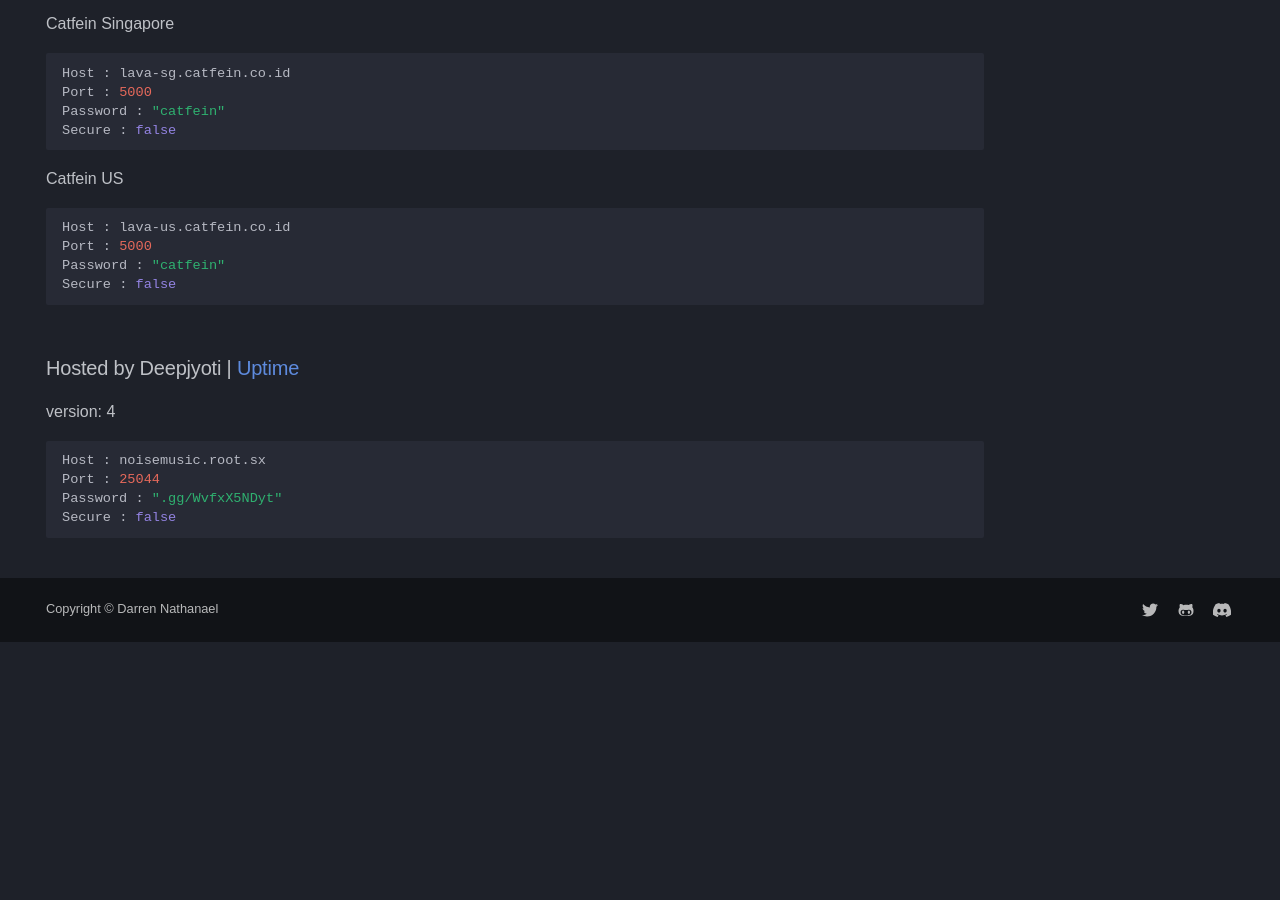
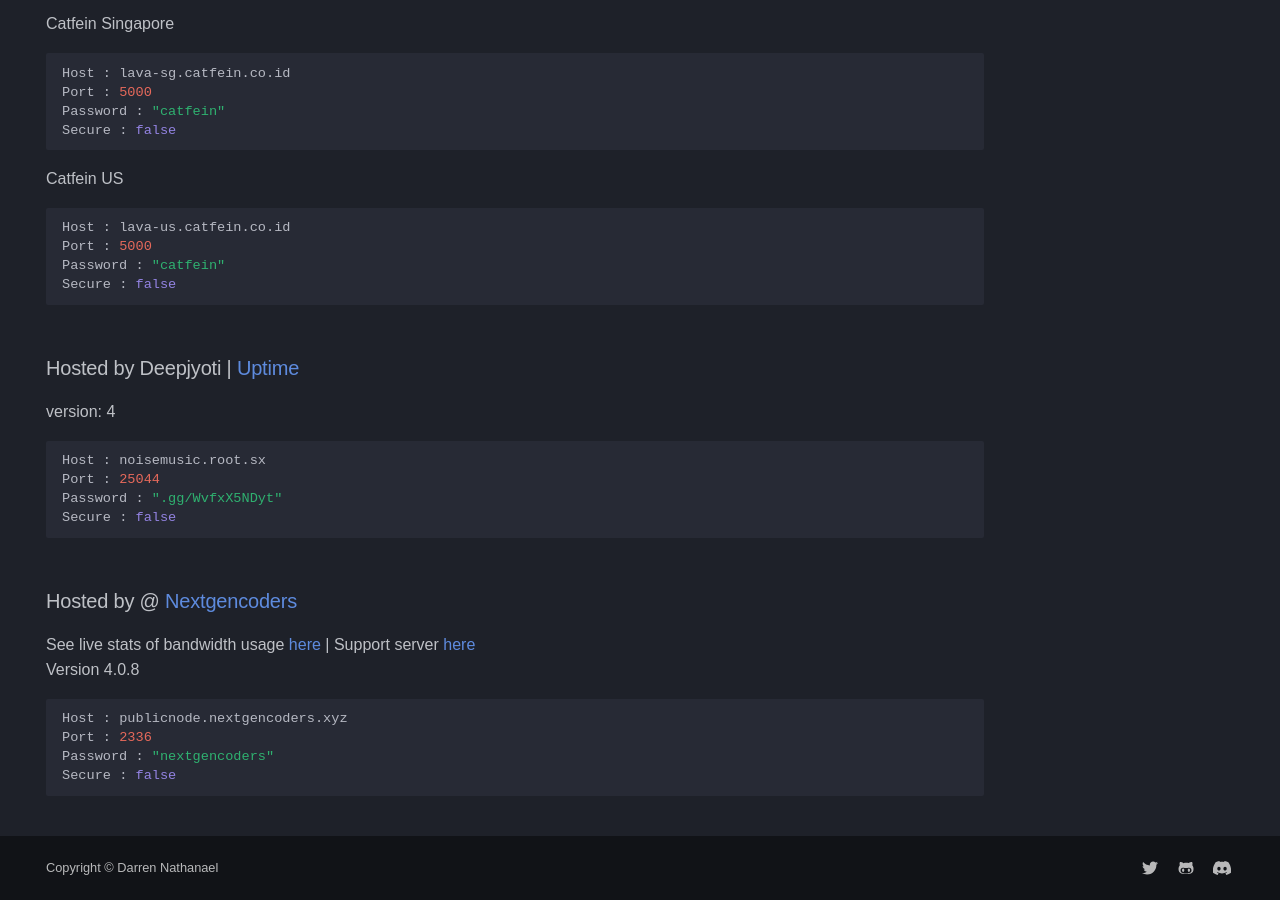
Before and after one commit to DarrenOfficial/lavalink-list, an MkDocs documentation site: the page built from docs/NoSSL/lavalink-without-ssl.md, in a window 1280 px wide and 900 px high, scrolled down 2952 px. Built offline with MkDocs 1.6.1 and Material for MkDocs 9.7.7, drawn with Linux system fonts in a browser that asks for light colours; some web fonts are replaced; comment, search, counter and statistics services are not loaded; a style sheet for code colours, icons or effects is not loaded; before the commit the page ends 3594 px from its top, so only the background shows below that; some of the changed text lies outside the part shown.

Commit message:
Update lavalink-without-ssl.md (#665)
New public Lavalink update

````diff
--- a/docs/NoSSL/lavalink-without-ssl.md
+++ b/docs/NoSSL/lavalink-without-ssl.md
@@ -153,3 +153,13 @@ Port : 25044
 Password : ".gg/WvfxX5NDyt"
 Secure : false
 ```
+
+### Hosted by @ [Nextgencoders](<https://discord.com/users/619756609337425950>)
+See live stats of bandwidth usage [here](https://node.nextgencoders.xyz/) | Support server [here](https://discord.gg/9J9X4fzhSt) <br />
+Version 4.0.8
+```bash
+Host : publicnode.nextgencoders.xyz
+Port : 2336
+Password : "nextgencoders"
+Secure : false
+```
````
